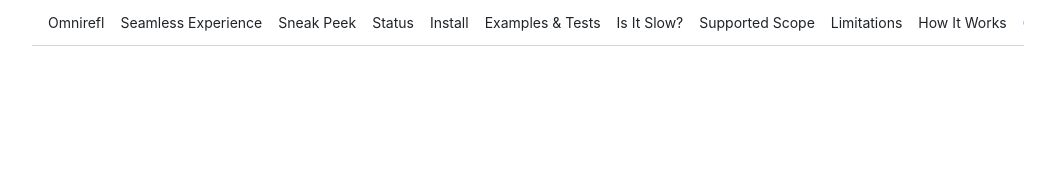
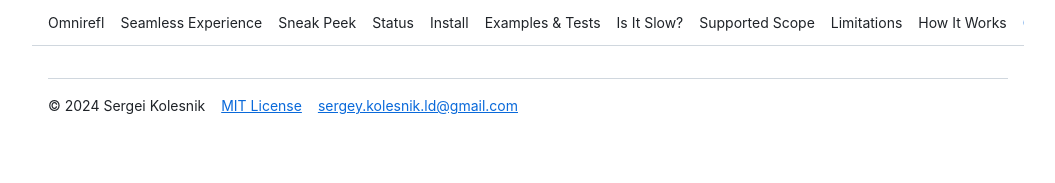
Before and after one commit to sergio-eld/omnirefl, a website built with Vite: page site/index.html in a window 1280 px wide. Shown: the whole page, without its empty margins (112-1167 px from the left). Built offline with nearby package versions, Linux system fonts and the light colour scheme.

Commit message:
Add copyright, license and contact to website footer

```diff
--- a/site/index.html
+++ b/site/index.html
@@ -79,6 +79,16 @@
         width: min(100% - 2rem, 60rem);
         margin: 0 auto;
         padding: 2rem 0 4rem;
+      }
+
+      footer {
+        display: flex;
+        flex-wrap: wrap;
+        gap: 0.5rem 1rem;
+        margin-top: 2rem;
+        padding-top: 1rem;
+        border-top: 1px solid var(--border);
+        font-size: 0.875rem;
       }
 
       h1,
@@ -305,6 +315,11 @@
         <a class="source" href="https://github.com/sergio-eld/omnirefl">GitHub ↗</a>
       </nav>
       <!-- omnirefl:readme -->
+      <footer>
+        <span>© 2024 Sergei Kolesnik</span>
+        <a href="https://github.com/sergio-eld/omnirefl/blob/master/LICENSE">MIT License</a>
+        <a href="mailto:sergey.kolesnik.ld@gmail.com">sergey.kolesnik.ld@gmail.com</a>
+      </footer>
     </main>
     <script type="module">
       const navigation = document.querySelector('.site-nav')
```
